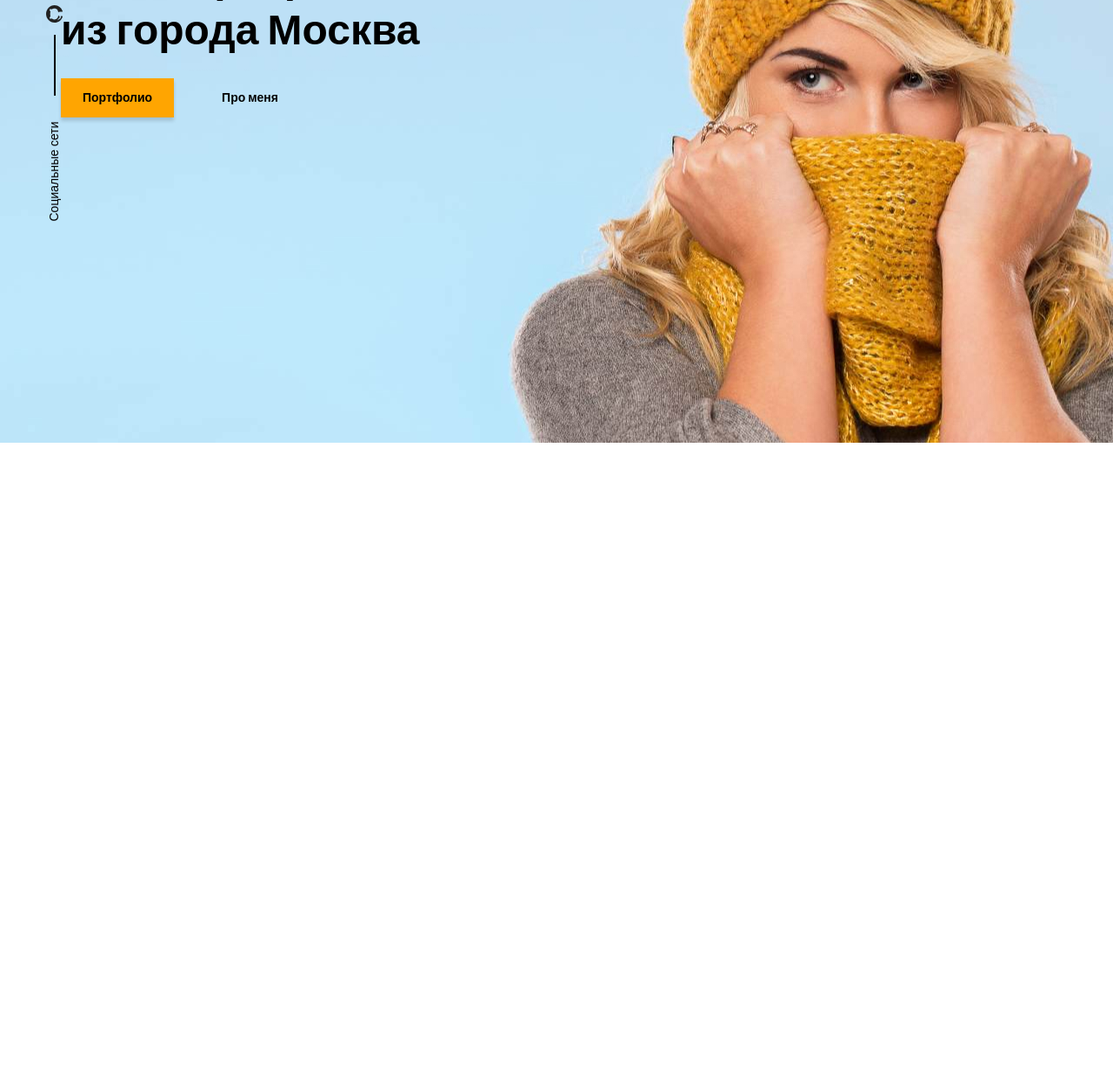
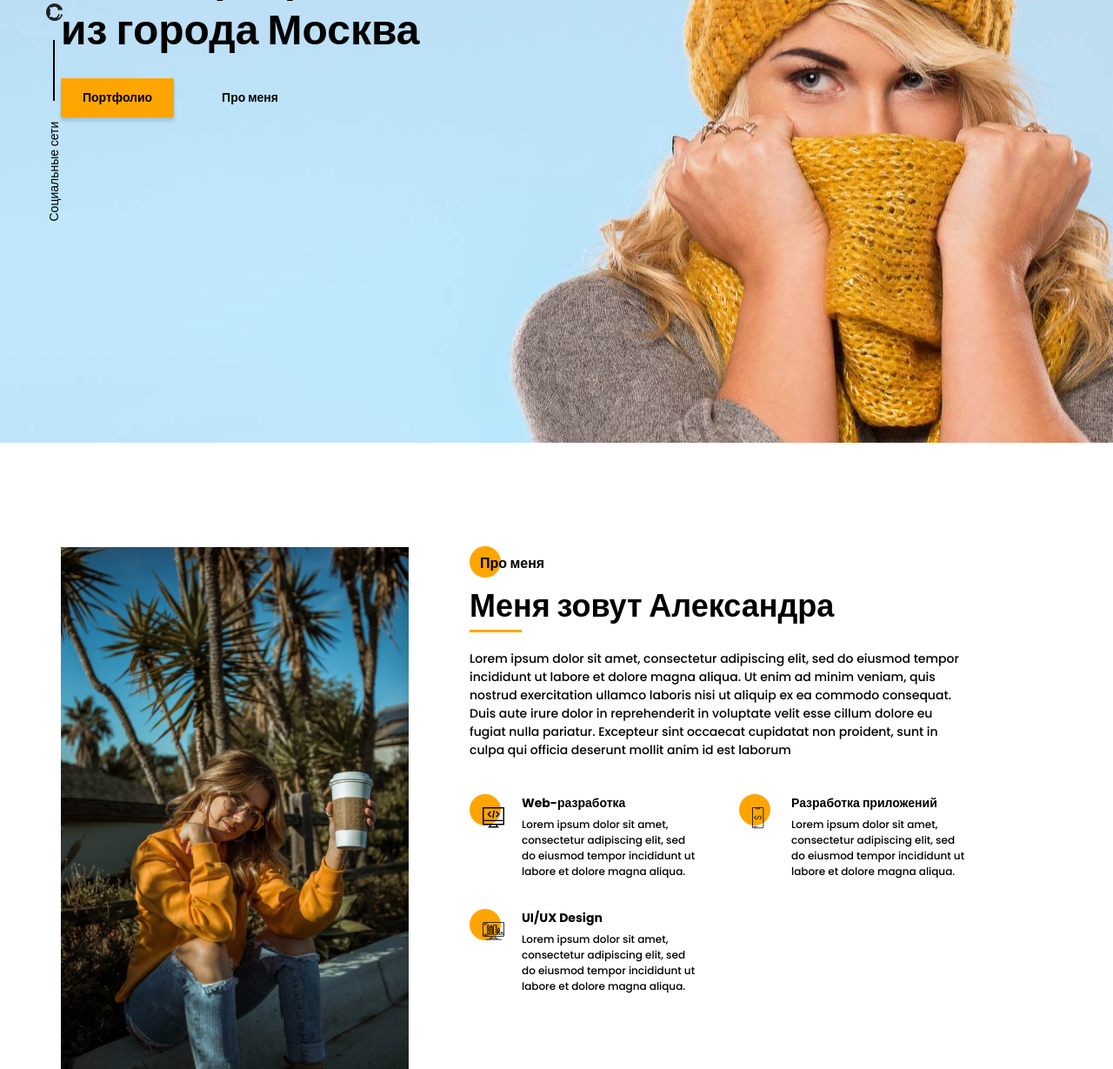
Before and after one commit to ElSemki/Ivan-Petrychenko-portfolio-alexandra, a website: page src/index.html in a window 1280 px wide. Shown: the part 291-1520 px from the top of the page at 87% size. Before the commit the page ends 800 px from the top, so only its background shows below. Drawn offline with nearby package versions, Linux system fonts and the light colour scheme; files that its build step writes are made by us from their sources; files whose address does not match are found by name.

Commit message:
Мелкий рефакторинг + about-me

```diff
--- a/src/index.html
+++ b/src/index.html
@@ -50,6 +50,8 @@
 
 <body>
   <aside class="sidepanel">
+    <ul class="sidepanel__social-list">
+      <li class="slidepanel__social-item">
         <a href="#" class="sidepanel__link">
           <svg aria-label="facebook" width="20" height="20" viewBox="0 0 20 20" fill="none"
             xmlns="http://www.w3.org/2000/svg">
@@ -58,6 +60,8 @@
               fill="black" />
           </svg>
         </a>
+      </li>
+      <li class="slidepanel__social-item">
         <a href="#" class="sidepanel__link">
           <svg aria-label="instagram" width="20" height="20" viewBox="0 0 20 20" fill="none"
             xmlns="http://www.w3.org/2000/svg">
@@ -72,6 +76,8 @@
               fill="black" />
           </svg>
         </a>
+      </li>
+      <li class="slidepanel__social-item">
         <a href="#" class="sidepanel__link">
           <svg aria-label="github" width="19" height="20" viewBox="0 0 19 20" fill="none"
             xmlns="http://www.w3.org/2000/svg">
@@ -80,13 +86,14 @@
               fill="#212121" />
           </svg>
         </a>
-    <div class="sidepanel__divider"></div>
+      </li>
+    </ul>
     <div class="sidepanel__text"><span>Социальные сети</span></div>
   </aside>
 
   <div class="menu">
     <div class="menu__block">
-      <div class="menu__close">
+      <div class="menu__close" tabindex="0" aria-label="Закрыть меню">
         <svg width="29" height="30" viewBox="0 0 29 30" fill="none" xmlns="http://www.w3.org/2000/svg">
           <path
             d="M17.1568 14.5231L28.4489 3.23075C29.1837 2.49623 29.1837 1.30861 28.4489 0.574085C27.7144 -0.160437 26.5267 -0.160437 25.7922 0.574085L14.4998 11.8665L3.20781 0.574085C2.47295 -0.160437 1.28567 -0.160437 0.551149 0.574085C-0.183716 1.30861 -0.183716 2.49623 0.551149 3.23075L11.8432 14.5231L0.551149 25.8155C-0.183716 26.55 -0.183716 27.7376 0.551149 28.4721C0.917206 28.8385 1.39852 29.0226 1.87948 29.0226C2.36045 29.0226 2.84141 28.8385 3.20781 28.4721L14.4998 17.1798L25.7922 28.4721C26.1586 28.8385 26.6396 29.0226 27.1205 29.0226C27.6015 29.0226 28.0825 28.8385 28.4489 28.4721C29.1837 27.7376 29.1837 26.55 28.4489 25.8155L17.1568 14.5231Z"
@@ -115,7 +122,8 @@
           </li>
         </ul>
       </nav>
-      <div class="menu__social-list">
+      <ul class="menu__social-list">
+        <li class="menu__social-item">
           <a href="#" class="menu__social-link">
             <svg aria-label="github" width="19" height="20" viewBox="0 0 19 20" fill="none"
               xmlns="http://www.w3.org/2000/svg">
@@ -124,6 +132,8 @@
                 fill="#212121" />
             </svg>
           </a>
+        </li>
+        <li class="menu__social-item">
           <a href="#" class="menu__social-link">
             <svg aria-label="instagram" width="20" height="20" viewBox="0 0 20 20" fill="none"
               xmlns="http://www.w3.org/2000/svg">
@@ -138,6 +148,8 @@
                 fill="black" />
             </svg>
           </a>
+        </li>
+        <li class="menu__social-item">
           <a href="#" class="menu__social-link">
             <svg aria-label="facebook" width="20" height="20" viewBox="0 0 20 20" fill="none"
               xmlns="http://www.w3.org/2000/svg">
@@ -146,13 +158,14 @@
                 fill="black" />
             </svg>
           </a>
-      </div>
+        </li>
+      </ul>
     </div>
     <div class="menu__overlay"></div>
   </div>
 
   <section class="promo">
-    <div class="hamburger">
+    <div class="hamburger" tabindex="0" aria-label="Открыть меню">
       <span></span>
       <span></span>
       <span></span>
@@ -160,7 +173,7 @@
     <div class="container">
       <div class="promo__info-block">
         <div class="promo__subtitle">Меня зовут Александра Смит</div>
-        <h1 class="promo__title title">
+        <h1 class="promo__title">
           Я web-разработчик
           из города Москва
         </h1>
@@ -172,6 +185,50 @@
     </div>
   </section>
 
+  <section class="about-me">
+    <div class="container">
+      <div class="about-me__wrapper">
+        <div class="about-me__img-wrapper">
+          <img src="img/main_photo.jpg" alt="Alexandra">
+        </div>
+        <div class="about-me__info-wrapper">
+          <h2 class="about-me__title">Про меня</h2>
+          <div class="about-me__subtitle subtitle subtitle--about-me">Меня зовут Александра</div>
+          <p class="about-me__text">
+            Lorem ipsum dolor sit amet, consectetur adipiscing elit, sed do eiusmod tempor
+            incididunt ut labore et dolore magna aliqua. Ut enim ad minim veniam, quis nostrud exercitation ullamco
+            laboris nisi ut aliquip ex ea commodo consequat. Duis aute irure dolor in reprehenderit in voluptate velit
+            esse cillum dolore eu fugiat nulla pariatur. Excepteur sint occaecat cupidatat non proident, sunt in culpa
+            qui
+            officia deserunt mollit anim id est laborum
+          </p>
+          <ul class="about-me__list">
+            <li class="about-me__item">
+              <div class="about-me__caption">Web-разработка</div>
+              <p class="about-me__desc">Lorem ipsum dolor sit amet, consectetur adipiscing elit, sed do eiusmod tempor
+                incididunt ut labore et dolore magna aliqua.
+              </p>
+            </li>
+            <li class="about-me__item">
+              <div class="about-me__caption">Разработка приложений</div>
+              <p class="about-me__desc">
+                Lorem ipsum dolor sit amet, consectetur adipiscing elit, sed do eiusmod tempor incididunt ut labore et
+                dolore magna aliqua.
+              </p>
+            </li>
+            <li class="about-me__item">
+              <div class="about-me__caption">UI/UX Design</div>
+              <p class="about-me__desc">
+                Lorem ipsum dolor sit amet, consectetur adipiscing elit, sed do eiusmod tempor incididunt ut labore et
+                dolore magna aliqua.
+              </p>
+            </li>
+          </ul>
+        </div>
+      </div>
+    </div>
+  </section>
+
   <script src="js/script.js"></script>
 </body>
 
--- a/src/sass/base/_mixins.scss
+++ b/src/sass/base/_mixins.scss
@@ -2,6 +2,8 @@
   &::before {
     content: '';
     position: absolute;
+    top: -35%;
+    left: 0;
     width: 36px;
     height: 36px;
     border-radius: 100%;
--- /dev/null
+++ b/src/sass/blocks/_about-me.scss
@@ -0,0 +1,95 @@
+.about-me {
+  min-height: 600px;
+  padding-top: 120px;
+
+  &__wrapper {
+    display: grid;
+    grid-template-columns: 400px 570px;
+    column-gap: 70px;
+  }
+
+  &__img-wrapper {
+    img {
+      max-width: 100%;
+      height: auto;
+    }
+  }
+
+  &__info-wrapper {
+    padding-top: 7px;
+  }
+
+  &__title {
+    position: relative;
+    padding-left: 12px;
+    font-weight: 700;
+    font-size: 16px;
+    line-height: 24px;
+    z-index: 2;
+    @include before-circle;
+  }
+
+  &__subtitle {
+    margin-bottom: 20px;
+  }
+
+  &__text {
+    margin-bottom: 40px;
+  }
+
+  &__list {
+    display: grid;
+    grid-template-columns: repeat(2, 260px);
+    column-gap: 50px;
+    row-gap: 20px;
+    list-style: none;
+  }
+
+  &__item {
+    position: relative;
+    padding-left: 60px;
+    @include before-circle;
+    &::before {
+      content: '';
+      top: 0;
+      left: 0;
+    }
+
+    &::after {
+      content: '';
+      position: absolute;
+      top: 15px;
+      left: 15px;
+      width: 25px;
+      height: 25px;
+    }
+
+    &:nth-child(1) {
+      &::after {
+        background: url('../icons/about_me/web_development.svg') no-repeat;
+      }
+    }
+
+    &:nth-child(2) {
+      &::after {
+        background: url('../icons/about_me/mobile_dev.svg') no-repeat;
+      }
+    }
+
+    &:nth-child(3) {
+      &::after {
+        background: url('../icons/about_me/design.svg') no-repeat;
+      }
+    }
+  }
+
+  &__caption {
+    margin-bottom: 5px;
+    font-weight: 700;
+  }
+
+  &__desc {
+    font-size: 12px;
+    line-height: 18px;
+  }
+}
--- a/src/sass/blocks/_menu.scss
+++ b/src/sass/blocks/_menu.scss
@@ -90,6 +90,7 @@
     justify-content: space-between;
     align-items: center;
     width: 90px;
+    list-style: none;
   }
 
   &__social-link {
--- a/src/sass/blocks/_sidepanel.scss
+++ b/src/sass/blocks/_sidepanel.scss
@@ -9,6 +9,15 @@
   height: 340px;
   z-index: 3;
 
+  &__social-list {
+    display: flex;
+    flex-direction: column;
+    justify-content: space-between;
+    align-items: center;
+    height: 90px;
+    list-style: none;
+  }
+
   &__link:hover {
     svg {
       path {
@@ -17,13 +26,8 @@
     }
   }
 
-  &__divider {
-    width: 2px;
-    height: 70px;
-    background-color: #000000;
-  }
-
   &__text {
+    position: relative;
     width: 25px;
     height: 150px;
     span {
@@ -31,5 +35,16 @@
       width: 150px;
       transform: rotate(-90deg) translate(-30%, -300%);
     }
+
+    &::after {
+      content: '';
+      position: absolute;
+      top: -78px;
+      right: 12px;
+      display: block;
+      width: 2px;
+      height: 70px;
+      background-color: #000000;
+    }
   }
 }
--- /dev/null
+++ b/src/sass/blocks/_subtitle.scss
@@ -0,0 +1,24 @@
+.subtitle {
+  position: relative;
+  font-weight: 700;
+  font-size: 36px;
+  line-height: 60px;
+
+  &::before {
+    content: '';
+    position: absolute;
+    bottom: 0;
+    left: 50%;
+    transform: translateX(-50%);
+    width: 60px;
+    height: 3px;
+    background-color: #ffa501;
+  }
+
+  &--about-me {
+    &::before {
+      left: 0;
+      transform: translateX(0);
+    }
+  }
+}
--- a/src/sass/style.scss
+++ b/src/sass/style.scss
@@ -19,7 +19,8 @@
 }
 
 @import 'blocks/promo';
-@import 'blocks/title';
+@import 'blocks/subtitle';
 @import 'blocks/sidepanel';
 @import 'blocks/hamburger';
 @import 'blocks/menu';
+@import 'blocks/about-me';
```
Also changed, not shown: dist/css/style.min.css, dist/index.html, src/sass/blocks/_title.scss (deleted). Lines whose indentation alone changed are shown as unchanged.
